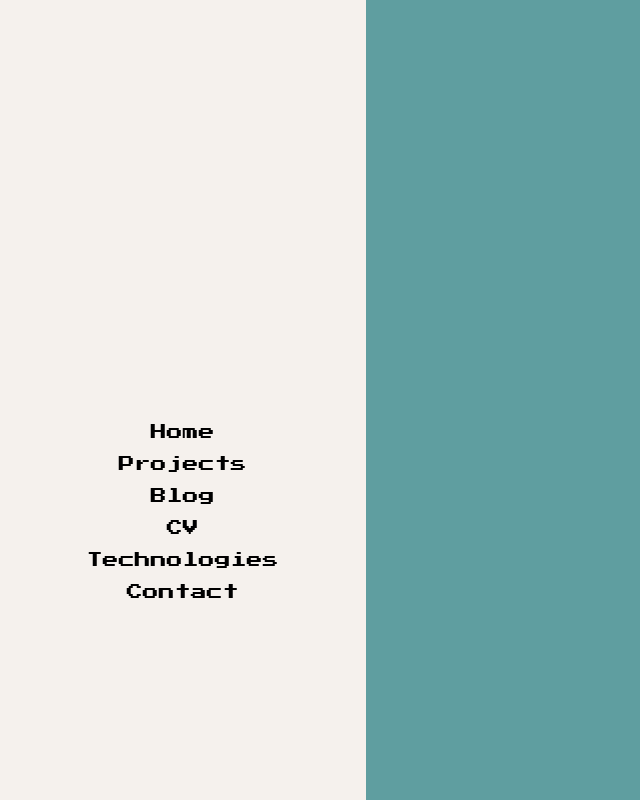
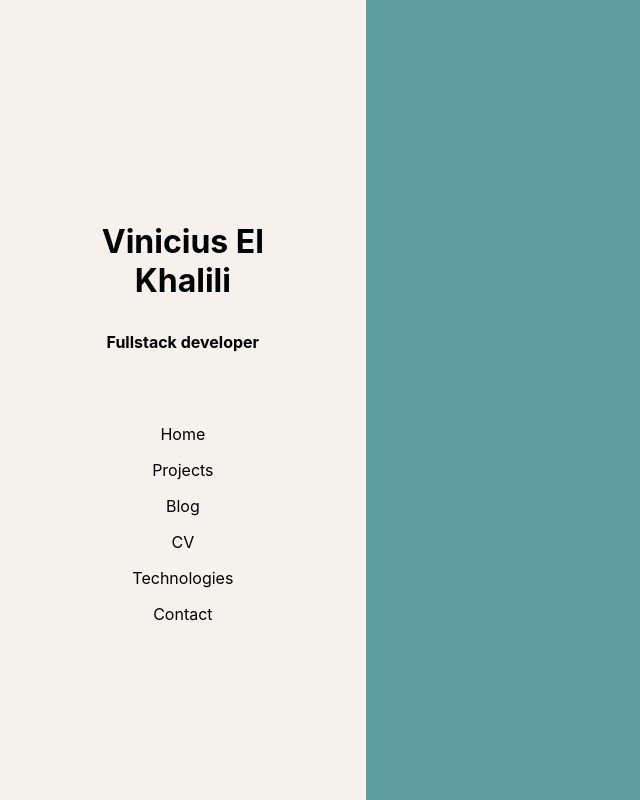
Before and after one commit to vinicius-el-khalili/azalea-two, a Next.js app: page / in a window 1280 px wide. Shown: the whole page, without its empty margins (0-640 px from the left). Built offline with nearby package versions, Linux system fonts and the light colour scheme.

Commit message:
changed fonts and home cube text

```diff
--- a/components/cube/cube.js
+++ b/components/cube/cube.js
@@ -22,7 +22,8 @@ const Cube = () => {
     <div className={style.scene}>
         <div className={`${style.cube} ${tagMap[context.state.side]}`}>
             <div className={`${style.cube__face} ${style.cube__face__front}`}>
-
+                <p>Vinicius El Khalili</p>
+                <p>Fullstack developer</p>
             </div>
             <div className={`${style.cube__face} ${style.cube__face__back}`}>
                 Projects
--- a/components/cube/cube.module.scss
+++ b/components/cube/cube.module.scss
@@ -10,6 +10,8 @@ $size: 250px;
 
 .cube {
   font-family: 'Press Start 2P', cursive;
+  font-family: -apple-system, BlinkMacSystemFont, 'Segoe UI', 'Roboto', 'Oxygen',
+    'Ubuntu', 'Cantarell', 'Fira Sans', 'Droid Sans', 'Helvetica Neue';
   width: 100%;
   height: 100%;
   position: relative;
@@ -23,14 +25,24 @@ $size: 250px;
   width: $size;
   height: $size;
   border: 20px solid rgba(0, 0, 0, 0.103);
-  font-size: 1.2rem;
+  font-size: 2rem;
   font-weight: bold;
   display: flex;
-  justify-content: center;
-  align-items: flex-end;
+  flex-direction: column;
+  align-items: center;
+  justify-content: flex-end;
   text-align: center;
+  gap: 2rem;
   padding: 2rem;
   background: #ffffffef;
+  p{
+    &:nth-child(1){
+      font-size: 2rem;
+    }
+    &:nth-child(2){
+      font-size: 1rem;
+    }
+  }
 }
 
 .cube__face__front  { transform: rotateY(  0deg) translateZ($size/2); }
@@ -40,7 +52,7 @@ $size: 250px;
 .cube__face__top    { transform: rotateX( 90deg) translateZ($size/2); }
 .cube__face__bottom { transform: rotateX(-90deg) translateZ($size/2); }
 
-.cube__show__front  { transform: translateZ(-$size/2) rotateY(   0deg); .cube__face{ background-color: #F5F1ED; color:#F5F1ED;opacity: 1; transition: .5s; border-width: 0px; }}
+.cube__show__front  { transform: translateZ(-$size/2) rotateY(   0deg); .cube__face{ background-color: #F5F1ED; color:black;opacity: 1; transition: .4s; border-width: 0; }}
 .cube__show__right  { transform: translateZ(-$size/2) rotateY( -90deg); .cube__face{ background-color: #F5853F; color:black;opacity: 1; transition: .8s; }}
 .cube__show__back   { transform: translateZ(-$size/2) rotateY(-180deg); .cube__face{ background-color: #17C3B2; color:black;opacity: 1; transition: .8s; }}
 .cube__show__left   { transform: translateZ(-$size/2) rotateY(  90deg); .cube__face{ background-color: #5F00BA; color:white;opacity: 1; transition: .8s; }}
--- a/components/navButton/navButton.module.scss
+++ b/components/navButton/navButton.module.scss
@@ -12,6 +12,8 @@
     cursor: pointer;
     color: black;
     font-family: 'Press Start 2P', cursive;
+    font-family: -apple-system, BlinkMacSystemFont, 'Segoe UI', 'Roboto', 'Oxygen',
+    'Ubuntu', 'Cantarell', 'Fira Sans', 'Droid Sans', 'Helvetica Neue';
     &:hover{
         color: white;
         background-color: black;
```
